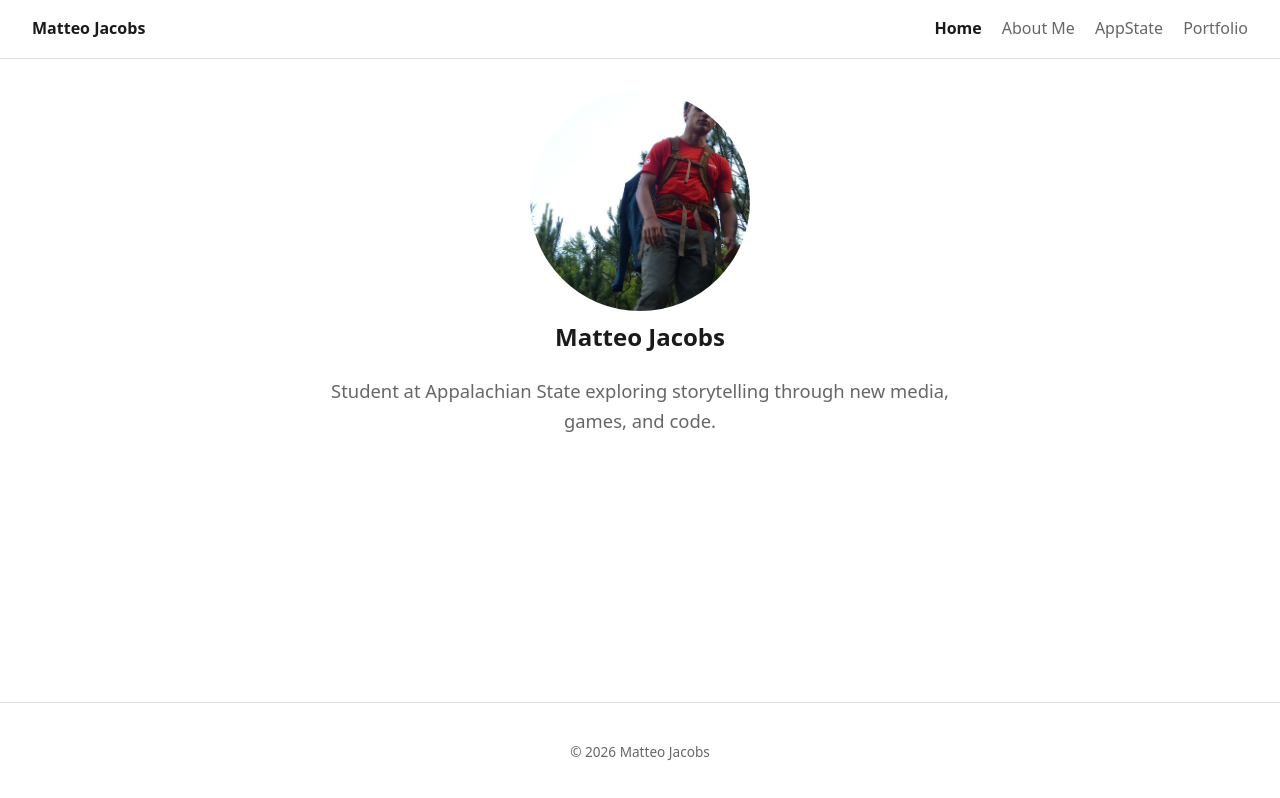
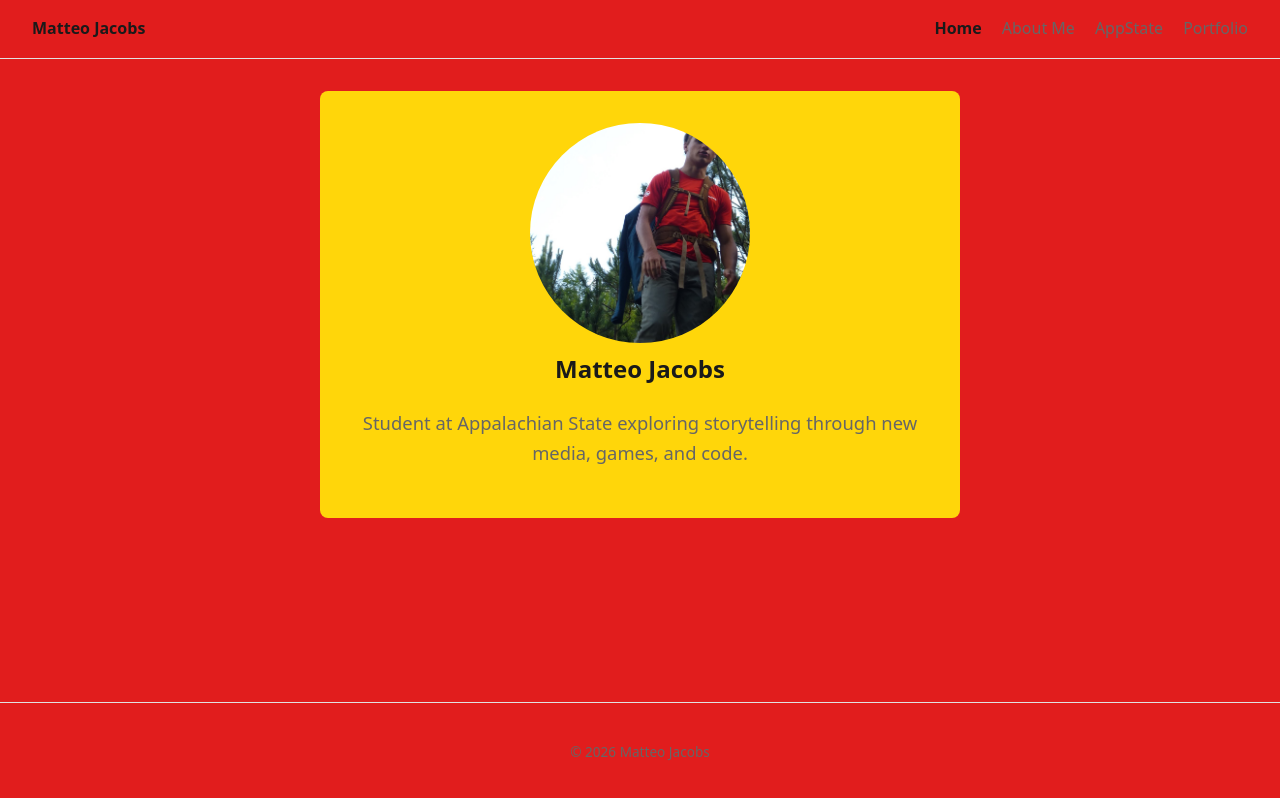
Before and after one commit to matteo-jacobs/portfolio, a React (Vite) app: page / in a window 1280 px wide. Built offline with nearby package versions, Linux system fonts and the light colour scheme.

Commit message:
change color

```diff
--- a/src/index.css
+++ b/src/index.css
@@ -1,5 +1,5 @@
 :root {
-  --bg: #ffffff;
+  --bg: #e11d1d;
   --fg: #1a1a1a;
   --muted: #666666;
   --accent: #2a5db0;
@@ -108,6 +108,9 @@ img {
 /* Home / About images */
 .home {
   text-align: center;
+  background: #ffd60a;
+  border-radius: 8px;
+  padding: 2rem clamp(1rem, 4vw, 2rem);
 }
 
 .home-image {
```
